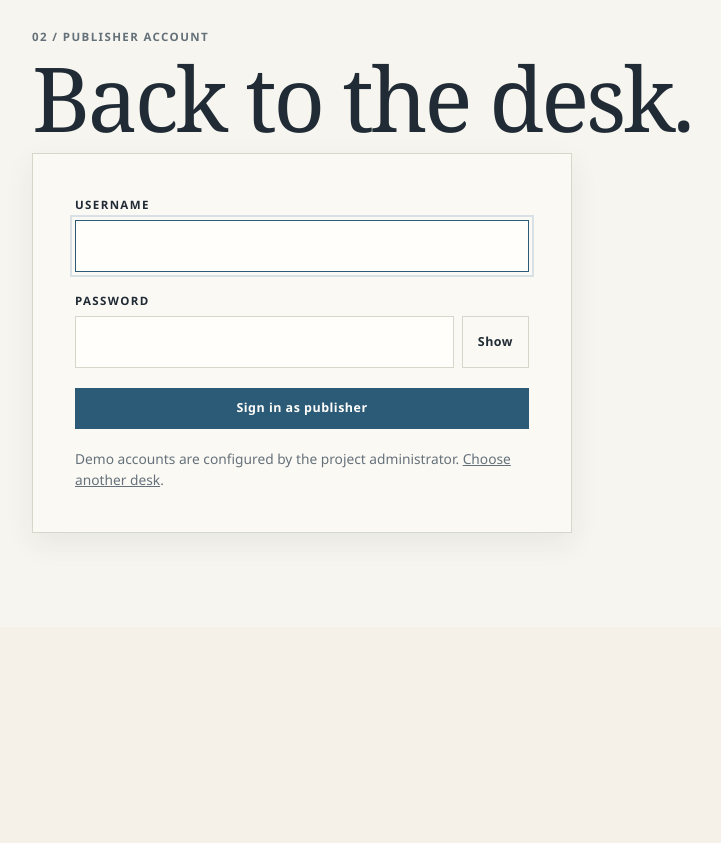
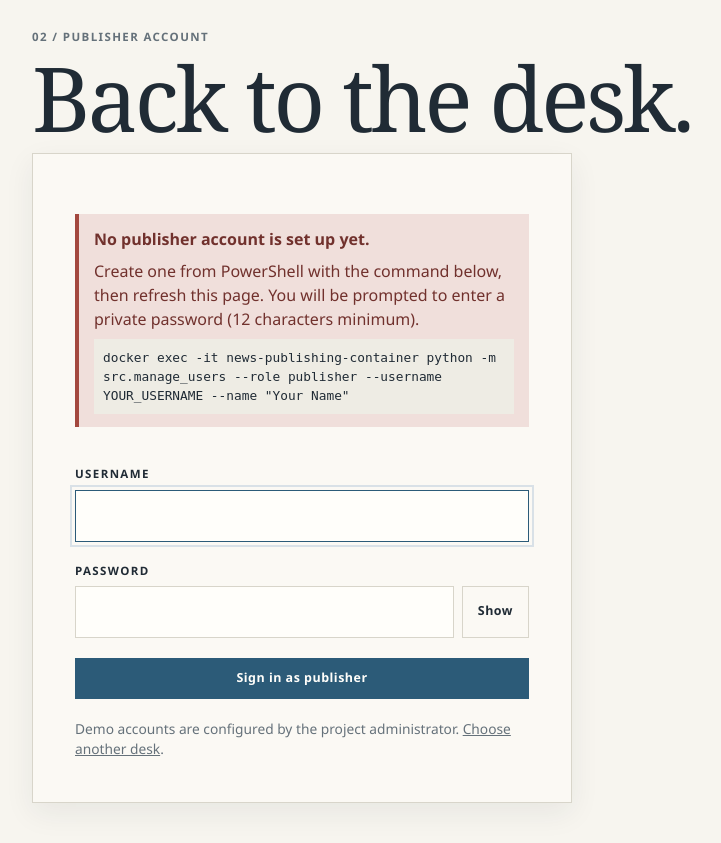
Before and after one commit to SanikaBharne/news-publishing-devops, a Flask app: page /publisher/login?next=/reviewer in a window 1280 px wide. Shown: the part 173-1016 px from the top of the page, without its empty margins (148-869 px from the left). Before the commit the page ends 706 px from the top, so only its background shows below. Run offline with Flask 3, Linux system fonts and the light colour scheme.

Commit message:
feat: show project verification on reviewer desk
Co-authored-by: Copilot <223556219+Copilot@users.noreply.github.com>

```diff
--- a/src/app.py
+++ b/src/app.py
@@ -58,6 +58,65 @@ ARTICLE_COLUMNS = {
     "cover_image": "TEXT NOT NULL DEFAULT ''",
     "user_id": "INTEGER",
 }
+PROJECT_VERIFICATION = (
+    {
+        "name": "Backend unit and authorization tests",
+        "result": "23 passed",
+        "detail": "Submission, reviewer workflow, Reader/Publisher access, public visibility, and CSRF.",
+        "status": "passed",
+    },
+    {
+        "name": "Selenium end-to-end tests",
+        "result": "9 passed",
+        "detail": "Publisher submission, review decisions, Reader browsing/bookmarks, and form validation.",
+        "status": "passed",
+    },
+    {
+        "name": "Docker candidate image",
+        "result": "Build passed",
+        "detail": "Built as news-publishing-app:newsflow-redesign; candidate build is not a Jenkins result.",
+        "status": "passed",
+    },
+    {
+        "name": "Deployed application health",
+        "result": "Healthy",
+        "detail": "Container health check and /health returned status ok after deployment.",
+        "status": "passed",
+    },
+    {
+        "name": "Jenkins run for this redesign",
+        "result": "Not verified",
+        "detail": "No authenticated Jenkins run result was available for this branch.",
+        "status": "pending",
+    },
+)
+PROJECT_MILESTONES = (
+    {
+        "name": "Article workflow",
+        "detail": "Submission validation, editorial approval/rejection, and persistent SQLite status.",
+        "status": "Complete",
+    },
+    {
+        "name": "CI and browser testing",
+        "detail": "Jenkins pipeline and Selenium test coverage documented; current Jenkins redesign run is unverified.",
+        "status": "Implemented",
+    },
+    {
+        "name": "Docker deployment",
+        "detail": "Docker image, persistent volume, deployment, and health-check workflow documented.",
+        "status": "Complete",
+    },
+    {
+        "name": "Weeks 13–14",
+        "detail": "Deployment monitoring and release-readiness documentation prepared.",
+        "status": "Documented",
+    },
+    {
+        "name": "NewsFlow Reader and Publisher UI",
+        "detail": "Separate role-based experiences, article workflow, and regression tests implemented.",
+        "status": "Complete",
+    },
+)
 
 
 def get_db():
@@ -296,9 +355,28 @@ def login_choice():
 def _login(role):
     username = request.form.get("username", "").strip()
     password = request.form.get("password", "")
+    account_exists = (
+        get_db().execute("SELECT 1 FROM users WHERE role = ? LIMIT 1", (role,)).fetchone()
+        is not None
+    )
+    if not account_exists:
+        return (
+            render_template(
+                "login.html",
+                role=role,
+                error=None,
+                account_configured=False,
+            ),
+            503,
+        )
     user = get_db().execute("SELECT * FROM users WHERE username = ?", (username,)).fetchone()
     if not user or user["role"] != role or not check_password_hash(user["password_hash"], password):
-        return render_template("login.html", role=role, error="The username or password was not recognized."), 401
+        return render_template(
+            "login.html",
+            role=role,
+            error="The username or password was not recognized.",
+            account_configured=True,
+        ), 401
     session.clear()
     session["user_id"] = user["id"]
     csrf_token()
@@ -317,14 +395,31 @@ def _login(role):
 def reader_login():
     if request.method == "POST":
         return _login("reader")
-    return render_template("login.html", role="reader", error=None)
+    return render_template(
+        "login.html",
+        role="reader",
+        error=None,
+        account_configured=_has_role_account("reader"),
+    )
 
 
 @app.route("/publisher/login", methods=["GET", "POST"])
 def publisher_login():
     if request.method == "POST":
         return _login("publisher")
-    return render_template("login.html", role="publisher", error=None)
+    return render_template(
+        "login.html",
+        role="publisher",
+        error=None,
+        account_configured=_has_role_account("publisher"),
+    )
+
+
+def _has_role_account(role):
+    return (
+        get_db().execute("SELECT 1 FROM users WHERE role = ? LIMIT 1", (role,)).fetchone()
+        is not None
+    )
 
 
 @app.route("/logout", methods=["POST"])
@@ -428,7 +523,11 @@ def article_preview(article_id):
 @app.route("/reviewer")
 @login_required("publisher")
 def reviewer():
-    return render_template("reviewer.html")
+    return render_template(
+        "reviewer.html",
+        verification_tests=PROJECT_VERIFICATION,
+        completed_work=PROJECT_MILESTONES,
+    )
 
 
 @app.route("/api/public/articles")
--- a/src/static/newsflow.css
+++ b/src/static/newsflow.css
@@ -335,6 +335,22 @@ a:focus-visible, button:focus-visible, input:focus-visible, textarea:focus-visib
 .status-draft { color: #5e6570; background: #eceef0; }
 .empty-panel { padding: 32px; }
 .empty-panel p { color: var(--ink-soft); }
+.qa-section { padding-top: 38px; }
+.qa-grid { display: grid; grid-template-columns: repeat(2, minmax(0, 1fr)); gap: 12px; }
+.qa-card, .milestone-row { border: 1px solid var(--rule); background: var(--white); padding: 18px; }
+.qa-card-heading, .milestone-row { display: flex; align-items: flex-start; justify-content: space-between; gap: 16px; }
+.qa-card h3, .milestone-row h3 { margin: 0; font: 700 .95rem "Segoe UI", Arial, sans-serif; letter-spacing: 0; }
+.qa-card p, .milestone-row p { margin: 12px 0 0; color: var(--ink-soft); font-size: .86rem; }
+.qa-status { flex: 0 0 auto; border: 1px solid currentColor; padding: 3px 8px; font-size: .68rem; font-weight: 700; letter-spacing: .04em; text-transform: uppercase; }
+.qa-status-passed, .qa-status-complete { color: #456343; background: #e2ebdf; }
+.qa-status-pending { color: #8c681c; background: #f8efcf; }
+.qa-subheading { margin: 30px 0 14px; }
+.qa-subheading h3 { margin-bottom: 0; font: 400 1.45rem Georgia, "Times New Roman", serif; }
+.milestone-list { display: grid; gap: 8px; }
+.milestone-row { align-items: center; }
+.account-setup-notice { display: grid; gap: 8px; }
+.account-setup-notice p { margin: 0; }
+.account-setup-notice code { overflow-wrap: anywhere; padding: 9px; color: var(--ink); background: var(--paper-2); font-size: .8rem; }
 .story-detail { max-width: 790px; margin: 0 auto; }
 .story-detail h1 { max-width: 790px; font-size: clamp(2.6rem, 7vw, 5.2rem); }
 .story-cover, .story-cover-placeholder { display: block; width: 100%; max-height: 480px; min-height: 240px; margin-bottom: 32px; object-fit: cover; background: var(--paper-2); }
@@ -365,7 +381,8 @@ a:focus-visible, button:focus-visible, input:focus-visible, textarea:focus-visib
     .hero-line, .editorial-grid, .live-panel { grid-template-columns: 1fr; gap: 26px; }
     .board-grid { grid-template-columns: 1fr; }
     h1 { font-size: clamp(2.7rem, 15vw, 4.5rem); }
-    .public-grid, .role-grid, .metric-grid, .feed-toolbar { grid-template-columns: 1fr; }
+    .public-grid, .role-grid, .metric-grid, .feed-toolbar, .qa-grid { grid-template-columns: 1fr; }
+    .qa-card-heading, .milestone-row { align-items: flex-start; flex-direction: column; }
     .featured-card { grid-template-columns: 1fr; }
     .featured-card .story-thumbnail, .featured-card .story-thumbnail-placeholder { min-height: 200px; }
     .reader-cta { align-items: start; flex-direction: column; }
--- a/src/templates/login.html
+++ b/src/templates/login.html
@@ -4,6 +4,7 @@
 <body><header class="masthead"><div class="masthead-inner"><a class="brand" href="/"><span class="brand-kicker">{{ 'Reader edition' if role == 'reader' else 'Editorial workspace' }}</span><span class="brand-name">NewsFlow</span><span class="brand-deck">The newsroom desk — submit, review, and read.</span></a><div class="masthead-meta">{{ 'Reader sign in' if role == 'reader' else 'Publisher sign in' }}</div></div></header>
 <main class="page-shell auth-shell"><p class="eyebrow">{{ '01 / Reader account' if role == 'reader' else '02 / Publisher account' }}</p><h1>{{ 'Welcome to the edition.' if role == 'reader' else 'Back to the desk.' }}</h1>
 <form class="paper-panel auth-form" method="post" novalidate><input type="hidden" name="_csrf_token" value="{{ csrf_token() }}">
+{% if not account_configured %}<div class="message error account-setup-notice" role="status"><strong>No {{ role }} account is set up yet.</strong><p>Create one from PowerShell with the command below, then refresh this page. You will be prompted to enter a private password (12 characters minimum).</p><code>docker exec -it news-publishing-container python -m src.manage_users --role {{ role }} --username YOUR_USERNAME --name "Your Name"</code></div>{% endif %}
 {% if error %}<div class="message error" role="alert">{{ error }}</div>{% endif %}
 <label class="field" for="username"><span class="field-label">Username</span><input id="username" name="username" autocomplete="username" required autofocus></label>
 <label class="field" for="password"><span class="field-label">Password</span><span class="password-control"><input id="password" name="password" type="password" autocomplete="current-password" required><button type="button" class="secondary-button" id="toggle-password" aria-pressed="false">Show</button></span></label>
```
Also changed, not shown: docs/newsflow-accounts.md (+2 -0 lines), docs/newsflow-ui-redesign.md (+7 -6 lines), src/templates/reviewer.html (+17 -0 lines), tests/test_auth_public.py (+12 -0 lines), tests/test_reviewer.py (+9 -0 lines).
